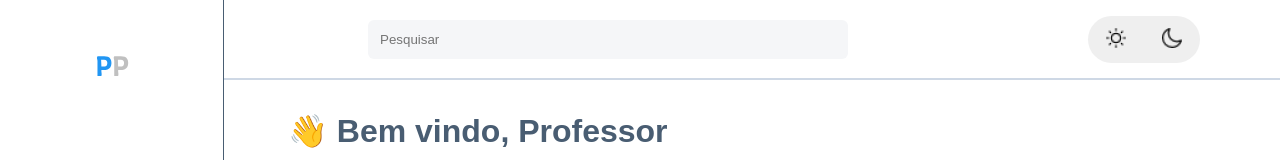
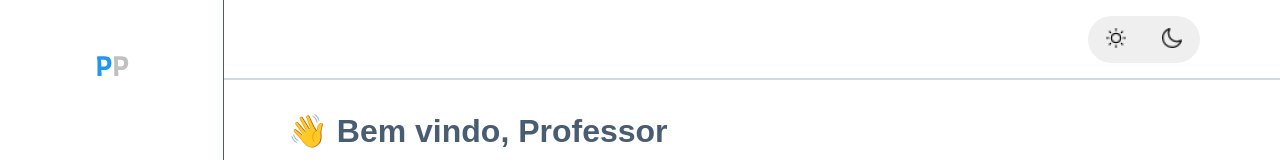
Before and after one commit to Caike-Queiroz/presencePro, a React (Vite) app: page / in a window 1280 px wide. Shown: the top 160 px of the page. Built offline with nearby package versions, Linux system fonts and the light colour scheme.

Commit message:
Header fix

```diff
--- a/src/components/Header/Index.jsx
+++ b/src/components/Header/Index.jsx
@@ -3,10 +3,6 @@ import styles from "./styles.module.css"
 export default function Header() {
     return (
         <header>
-            <div>
-                <input type="text" placeholder='Pesquisar'/>
-            </div>
-
             <div className={styles.headerBtns}>
                 <button
                     type="button"
--- a/src/components/Header/styles.module.css
+++ b/src/components/Header/styles.module.css
@@ -1,22 +1,14 @@
 header {
   display: flex;
-  justify-content: center;
+  justify-content: end;
   align-items: center;
   padding-left: 18rem;
   height: 5rem;
   border-bottom: 2px solid #ced8e5;
 }
 
-header input {
-  width: 30rem;
-  padding: 0.75rem;
-  background-color: #f5f6f8;
-  border: 0;
-  border-radius: 6px;
-}
-
 .headerBtns {
-  margin-left: 15rem;
+  margin-right: 5rem;
 }
 
 header button {
```
